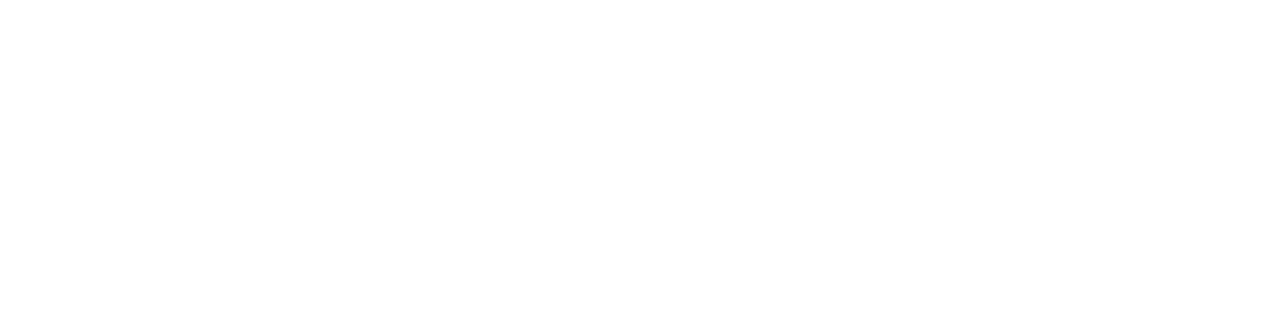
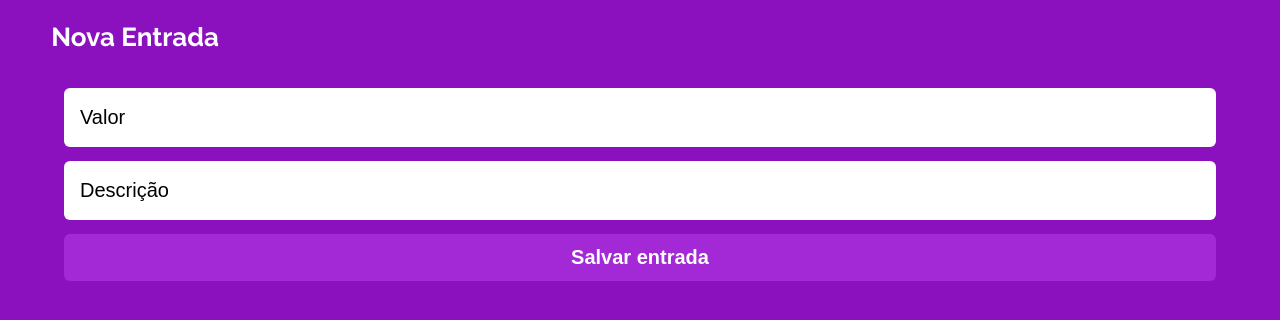
Before and after one commit to Gustavo-de-Brito/my-wallet-front, a React (Create React App) app: page /new-entrace in a window 1280 px wide. Before the commit this address had no page. Shown: the top 320 px of the page. Built offline with nearby package versions, Linux system fonts and the light colour scheme; a web font is replaced by a local one.

Commit message:
feat: cria o layout da rota /new-entrace

```diff
--- a/src/components/App.js
+++ b/src/components/App.js
@@ -5,6 +5,7 @@
 import LoginView from "./Login/LoginView";
 import SignupView from "./Signup/SignupView";
 import HomeView from "./Home/HomeView";
+import NewEntrace from "./NewEntrace/NewEntrace";
 
 function App() {
   const [ token, setToken ] = useState("");
@@ -17,6 +18,7 @@
           <Route path="/" element={ <LoginView /> } />
           <Route path="/sign-up" element={ <SignupView /> } />
           <Route path="/home" element={ <HomeView /> } />
+          <Route path="/new-entrace" element={ <NewEntrace /> } />
         </Routes>
       </BrowserRouter>
     </TokenContext.Provider>
--- a/src/components/Home/HomeView.js
+++ b/src/components/Home/HomeView.js
@@ -1,4 +1,5 @@
 import { useState, useEffect, useContext } from "react";
+import { Link } from "react-router-dom";
 import styled from "styled-components";
 import axios from "axios";
 import TokenContext from "../contexts/TokenContext";
@@ -41,14 +42,18 @@
         </Header>
         <History />
         <InOutButtons>
+          <Link to="/new-entrace">
             <DefaultButton>
               <IoMdAddCircleOutline style={{fontSize: "26px", marginBottom: "30px"}} />
               Nova Entrada
             </DefaultButton>
+          </Link>
+          <Link to="/new-entrace">
             <DefaultButton>
               <IoMdRemoveCircleOutline style={{fontSize: "26px", marginBottom: "30px"}} />
               Nova Saída
             </DefaultButton>
+          </Link>
         </InOutButtons>
       </ViewContent>
     </MainContainer>
@@ -78,11 +83,15 @@
   width: 92%;
   margin-top: 14px;
 
+  a {
+    width: 48%;
+  }
+
   button {
     display: flex;
     flex-direction: column;
     justify-content: space-between;
-    width: 48%;
+    width: 100%;
     font-size: 16px;
   }
 `;
--- /dev/null
+++ b/src/components/NewEntrace/NewEntrace.js
@@ -0,0 +1,47 @@
+import styled from "styled-components";
+import { useState } from "react";
+import MainContainer from "../Shared/GenericStyles/MainContainerStyle";
+import EntraceForm from "../Shared/GenericStyles/EntraceFormStyle";
+import DefaultButton from "../Shared/GenericStyles/DefaultButtonStyle";
+
+function NewEntrace() {
+  const [ value, setValue ] = useState("");
+  const [ description, setDescription ] = useState("");
+
+  function getTransaction(e) {
+    e.preventDefault();
+  }
+
+  return (
+    <MainContainer>
+      <ViewContent>
+        <Header>
+          <h2>Nova Entrada</h2>
+        </Header>
+        <EntraceForm onSubmit={ getTransaction } >
+          <input value={ value } onChange={ e => setValue(e.target.value) } type="text" placeholder="Valor" required />
+          <input value={ description } onChange={ e => setDescription(e.target.value) }  type="text" placeholder="Descrição" required />
+          <DefaultButton type="submit">Salvar entrada</DefaultButton>
+        </EntraceForm>
+      </ViewContent>
+    </MainContainer>
+  );
+}
+
+const ViewContent = styled.div`
+  display: flex;
+  flex-direction: column;
+  align-items: center;
+  width: 100vw;
+  min-height: 100vh;
+`;
+
+const Header = styled.div`
+  width: 92%;
+  margin: 24px 24px 8px 24px;
+  font-size: 26px;
+  font-weight: bold;
+  color: #FFFFFF;
+`;
+
+export default NewEntrace;
```
Lines whose indentation alone changed are shown as unchanged.
